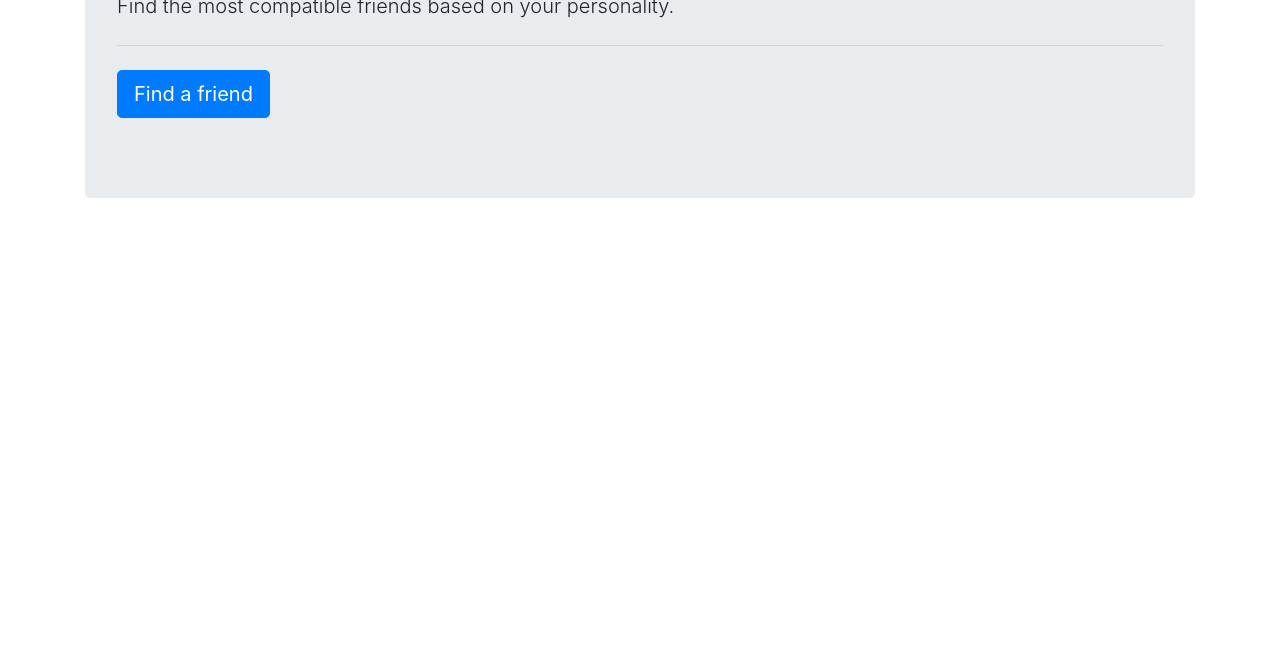
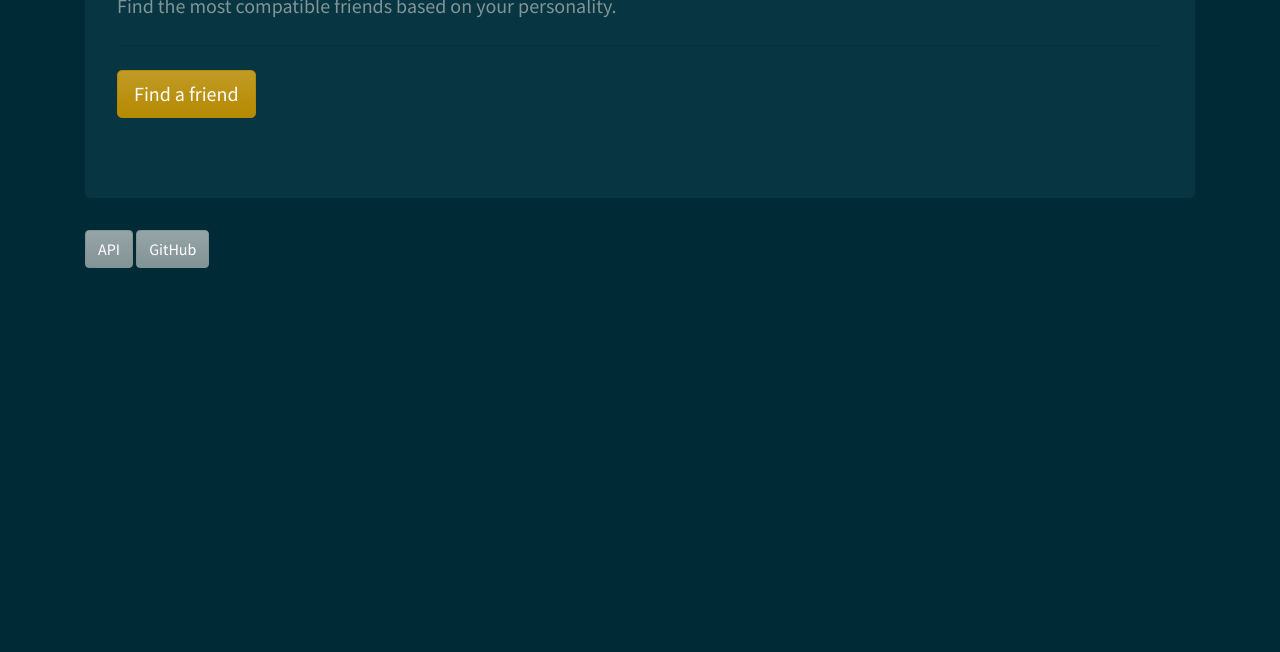
Before and after one commit to sarashunter/friendfinder, a website: page app/public/index.html in a window 1280 px wide. Shown: the part 148-800 px from the top of the page. Drawn offline with nearby package versions, Linux system fonts and the light colour scheme.

Commit message:
Adding links to homepage

```diff
--- a/app/public/index.html
+++ b/app/public/index.html
@@ -8,6 +8,9 @@
     <!--Bootstrap-->
     <link rel="stylesheet" href="https://stackpath.bootstrapcdn.com/bootstrap/4.1.3/css/bootstrap.min.css" integrity="sha384-MCw98/SFnGE8fJT3GXwEOngsV7Zt27NXFoaoApmYm81iuXoPkFOJwJ8ERdknLPMO" crossorigin="anonymous">
     <script src="https://maxcdn.bootstrapcdn.com/bootstrap/4.0.0/js/bootstrap.min.js"></script>
+
+
+    <link rel="stylesheet" href="https://bootswatch.com/4/solar/bootstrap.min.css">
 
     <!--jQuery-->
     <script src="https://code.jquery.com/jquery.js"></script>
@@ -24,6 +27,8 @@
               <a class="btn btn-primary btn-lg" href="/survey" role="button">Find a friend</a>
             </p>
           </div>
+          <a href='/api/friends/'><button type="button" class="btn btn-secondary">API</button></a>
+          <a href='https://github.com/sarashunter/friendfinder'><button type="button" class="btn btn-secondary">GitHub</button></a>
     </div>
 </body>
 </html>
```
Also changed, not shown: app/public/survey.html (+3 -1 lines).
